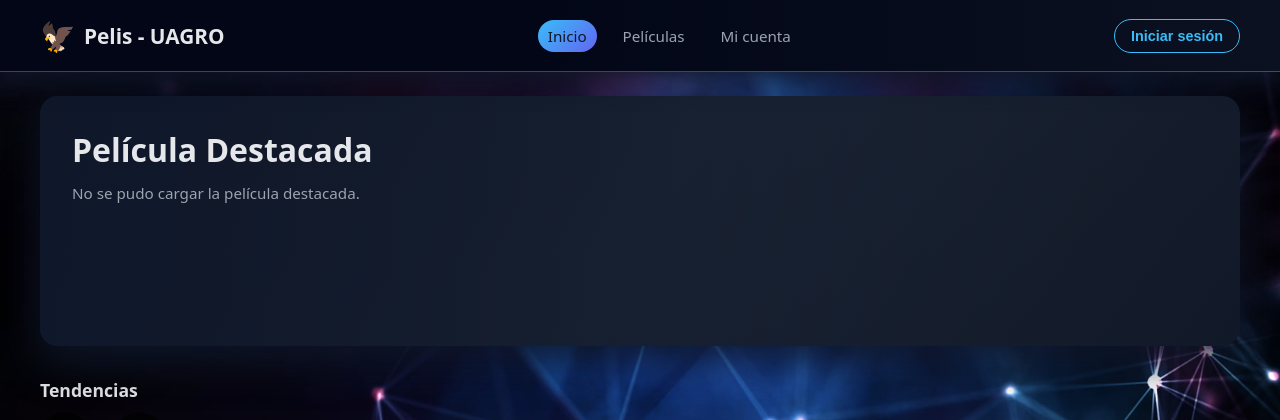
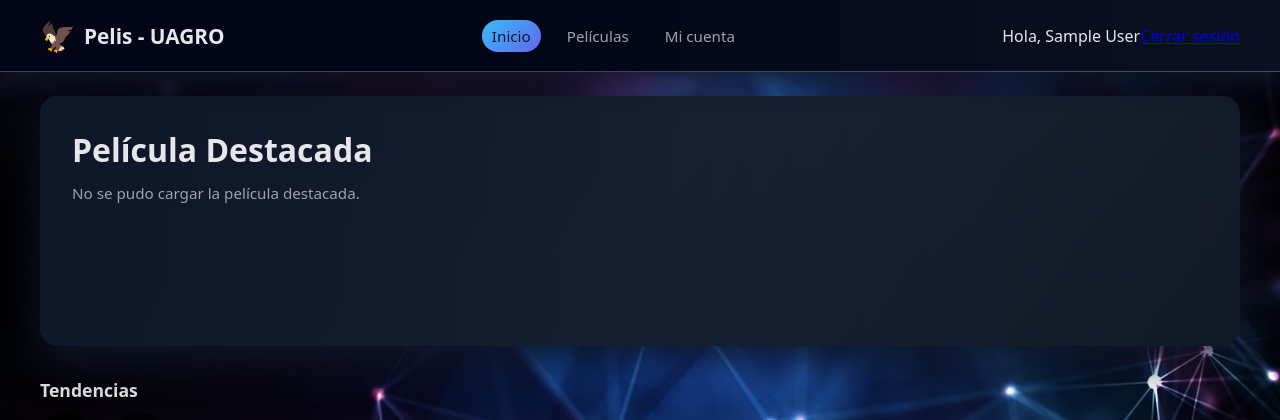
Before and after one commit to AngelMoralesChazari/WebDB, a Flask app: page / in a window 1280 px wide. Shown: the top 420 px of the page. Run offline with Flask 3, Linux system fonts and the light colour scheme; the visitor is signed in with stand-in values (Sample User, id 1).

Commit message:
Cambio en el boton de iniciar sesion, ahora se cambia por el nombre del Usuario, falta corregir que solo sea por el primer nombre y agregar el boton de cerrar secion en un submenu

```diff
--- a/db.py
+++ b/db.py
@@ -1,5 +1,4 @@
 import pyodbc
-
 
 def get_connection():
     try:
--- a/models.py
+++ b/models.py
@@ -1,6 +1,5 @@
 from db import get_connection
 
-#Banner
 def obtener_peliculas(limit = 20):
     print("obtener_peliculas() llamado, limit =", limit)
 
--- a/templates/index.html
+++ b/templates/index.html
@@ -7,31 +7,6 @@
     <meta name="viewport" content="width=device-width, initial-scale=1.0">
     <link rel="stylesheet" href="{{ url_for('static', filename='styles.css') }}">
 </head>
-
-<script>
-    function scrollCarousel(nombre, direction) {
-        let id = '';
-        if (nombre === 'tendencias') {
-            id = 'carouselTendencias';
-        } else if (nombre === 'recomendadas') {
-            id = 'carouselRecomendadas';
-        } else {
-            return;
-        }
-
-        const carousel = document.getElementById(id);
-        const scrollAmount = 400; // píxeles a desplazar
-
-        if (direction === 'left') {
-            carousel.scrollBy({ left: -scrollAmount, behavior: 'smooth' });
-        } else {
-            carousel.scrollBy({ left: scrollAmount, behavior: 'smooth' });
-        }
-    }
-</script>
-</body>
-
-</html>
 
 <body>
     <header class="site-header">
@@ -43,12 +18,16 @@
         <nav class="main-nav">
             <a href="{{ url_for('home') }}" class="nav-link active">Inicio</a>
             <a href="{{ url_for('peliculas') }}" class="nav-link">Películas</a>
-
             <a href="{{ url_for('cuenta') }}" class="nav-link">Mi cuenta</a>
         </nav>
 
         <div class="user-area">
-            <button class="btn-login">Iniciar sesión</button>
+            {% if session.get('usuario_nombre') %}
+                <span class="user-name">Hola, {{ session['usuario_nombre'] }}</span>
+                <a href="{{ url_for('logout') }}" class="btn-logout">Cerrar sesión</a>
+            {% else %}
+                <a href="{{ url_for('login') }}" class="btn-login">Iniciar sesión</a>
+            {% endif %}
         </div>
     </header>
 
@@ -148,6 +127,27 @@
         </section>
     </main>
 
+    <script>
+        function scrollCarousel(nombre, direction) {
+            let id = '';
+            if (nombre === 'tendencias') {
+                id = 'carouselTendencias';
+            } else if (nombre === 'recomendadas') {
+                id = 'carouselRecomendadas';
+            } else {
+                return;
+            }
+
+            const carousel = document.getElementById(id);
+            const scrollAmount = 400;
+
+            if (direction === 'left') {
+                carousel.scrollBy({ left: -scrollAmount, behavior: 'smooth' });
+            } else {
+                carousel.scrollBy({ left: scrollAmount, behavior: 'smooth' });
+            }
+        }
+    </script>
 </body>
 
 </html>
--- a/templates/login.html
+++ b/templates/login.html
@@ -4,9 +4,9 @@
     <meta charset="UTF-8">
     <title>Iniciar sesión | Pelis - UAGRO</title>
     <meta name="viewport" content="width=device-width, initial-scale=1.0">
-    <!-- Ajusta el path de CSS si ya usas otro -->
     <link rel="stylesheet" href="{{ url_for('static', filename='styles.css') }}">
 </head>
+
 <body>
 <header class="site-header">
     <div class="logo-area">
```
Also changed, not shown: app.py (+0 -9 lines). Lines whose indentation alone changed are shown as unchanged.
